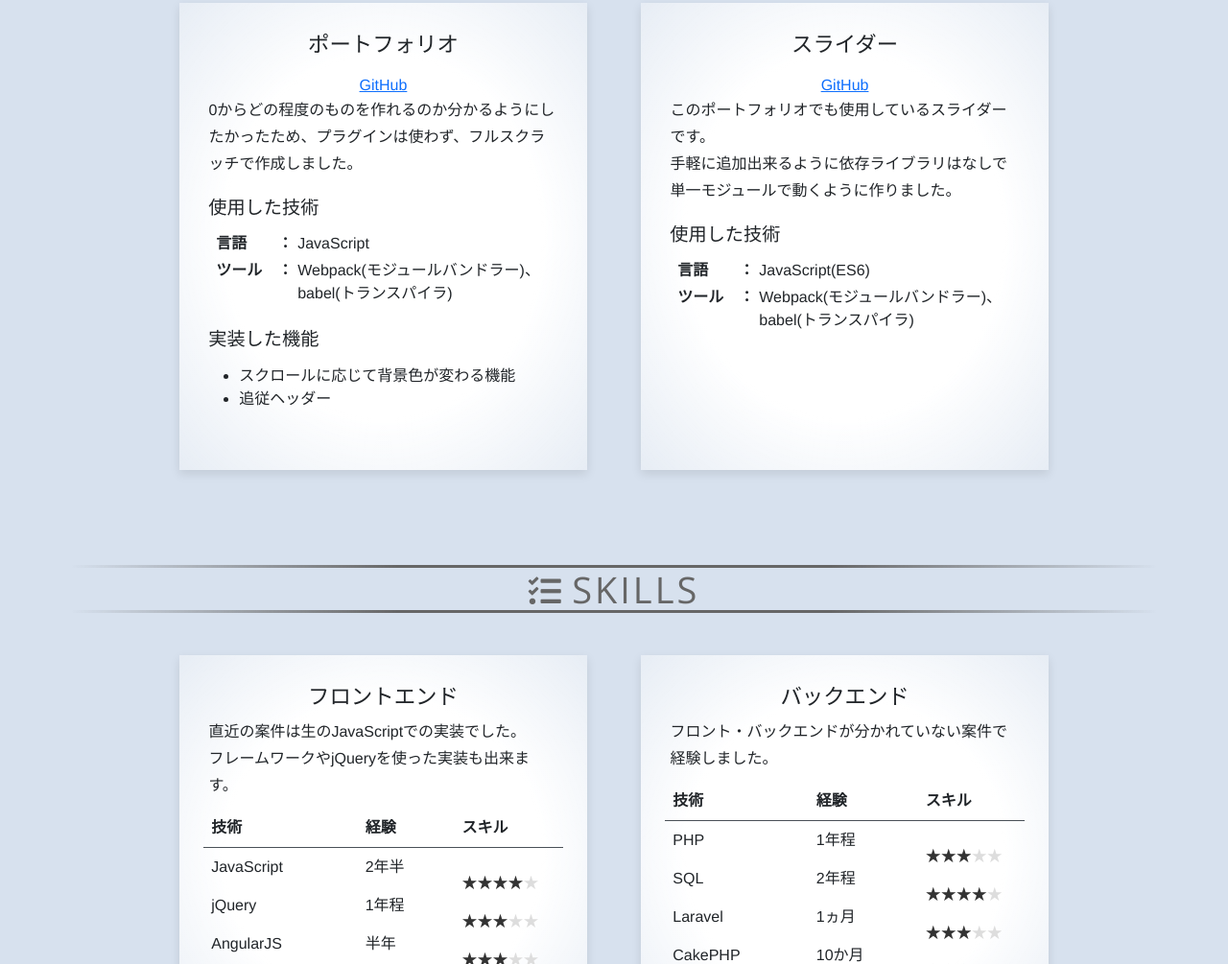
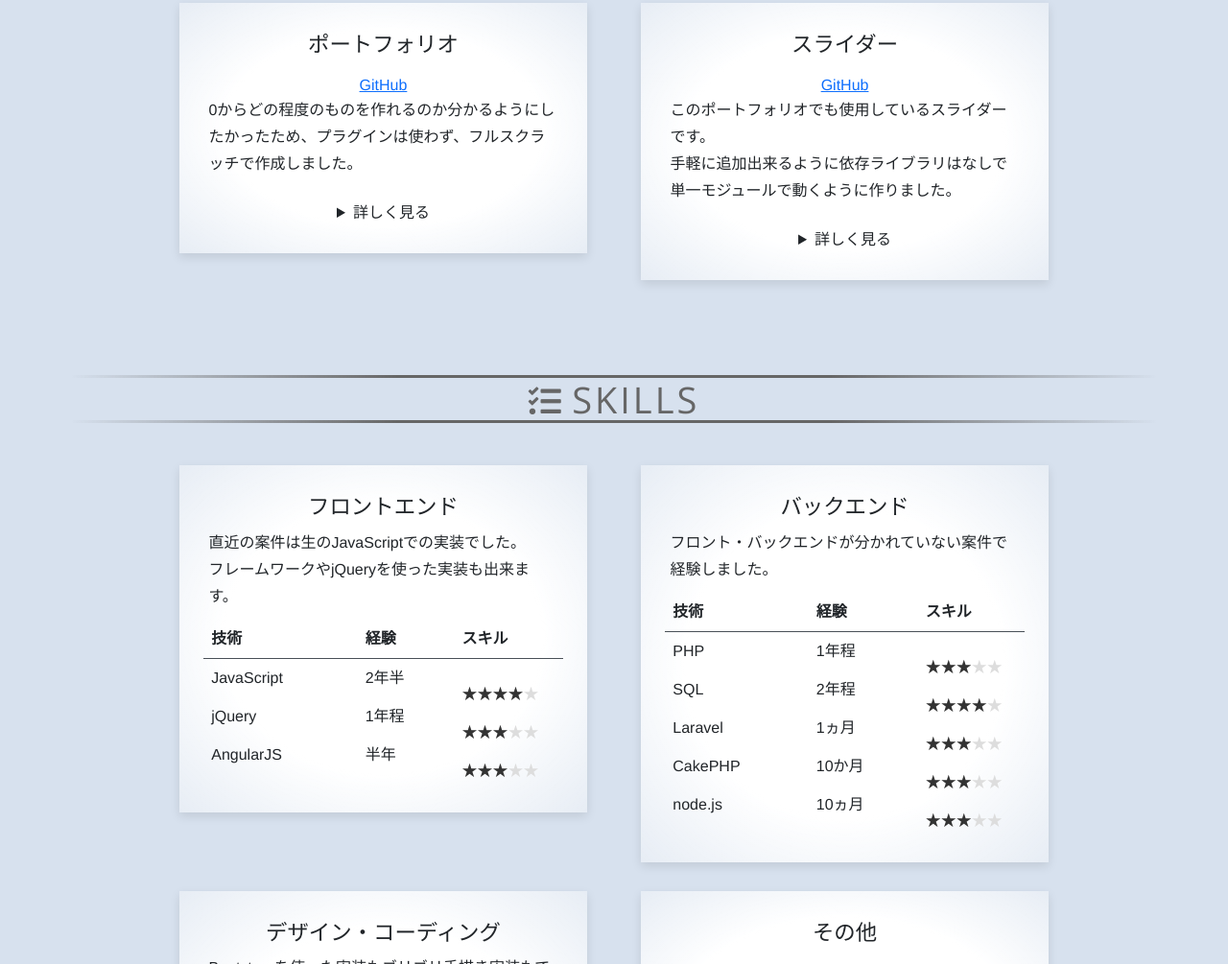
Before and after one commit to ashinon/portfolio, a website built with webpack: page index.html in a window 1280 px wide. Shown: the part 950-1955 px from the top of the page at 96% size. Built offline with nearby package versions, Linux system fonts and the light colour scheme.

Commit message:
[modify]作品群のボックスの詳細部分をアコーディオンで表示するように修正
ieだけアコーディオン表示にはしない

```diff
--- a/index.html
+++ b/index.html
@@ -60,8 +60,10 @@
           </p>
         </div>
       </div>
+      <!-- works -->
       <div id="works" class="section">
         <h2><i class="far fa-file-code"></i>WORKS</h2>
+        <!-- contents-box -->
         <div class="contents-box">
           <div class="contents-inner-area">
             <h3>ポートフォリオ</h3>
@@ -69,6 +71,8 @@
             <p>
               0からどの程度のものを作れるのか分かるようにしたかったため、プラグインは使わず、フルスクラッチで作成しました。<br />
             </p>
+            <details>
+              <summary>詳しく見る</summary>
               <div>
                 <h4>使用した技術</h4>
                 <dl class="">
@@ -87,6 +91,7 @@
                   <li>追従ヘッダー</li>
                 </ul>
               </div>
+            </details>
           </div>
         </div>
         <div class="contents-box">
@@ -97,6 +102,8 @@
               このポートフォリオでも使用しているスライダーです。<br />
               手軽に追加出来るように依存ライブラリはなしで単一モジュールで動くように作りました。<br />
             </p>
+            <details>
+              <summary>詳しく見る</summary>
               <div>
                 <h4>使用した技術</h4>
                 <dl class="">
@@ -110,6 +117,7 @@
                   </dd>
                 </dl>
               </div>
+            </details>
           </div>
         </div>
       </div>
```
Also changed, not shown: dist/css/style.css. Lines whose indentation alone changed are shown as unchanged.
